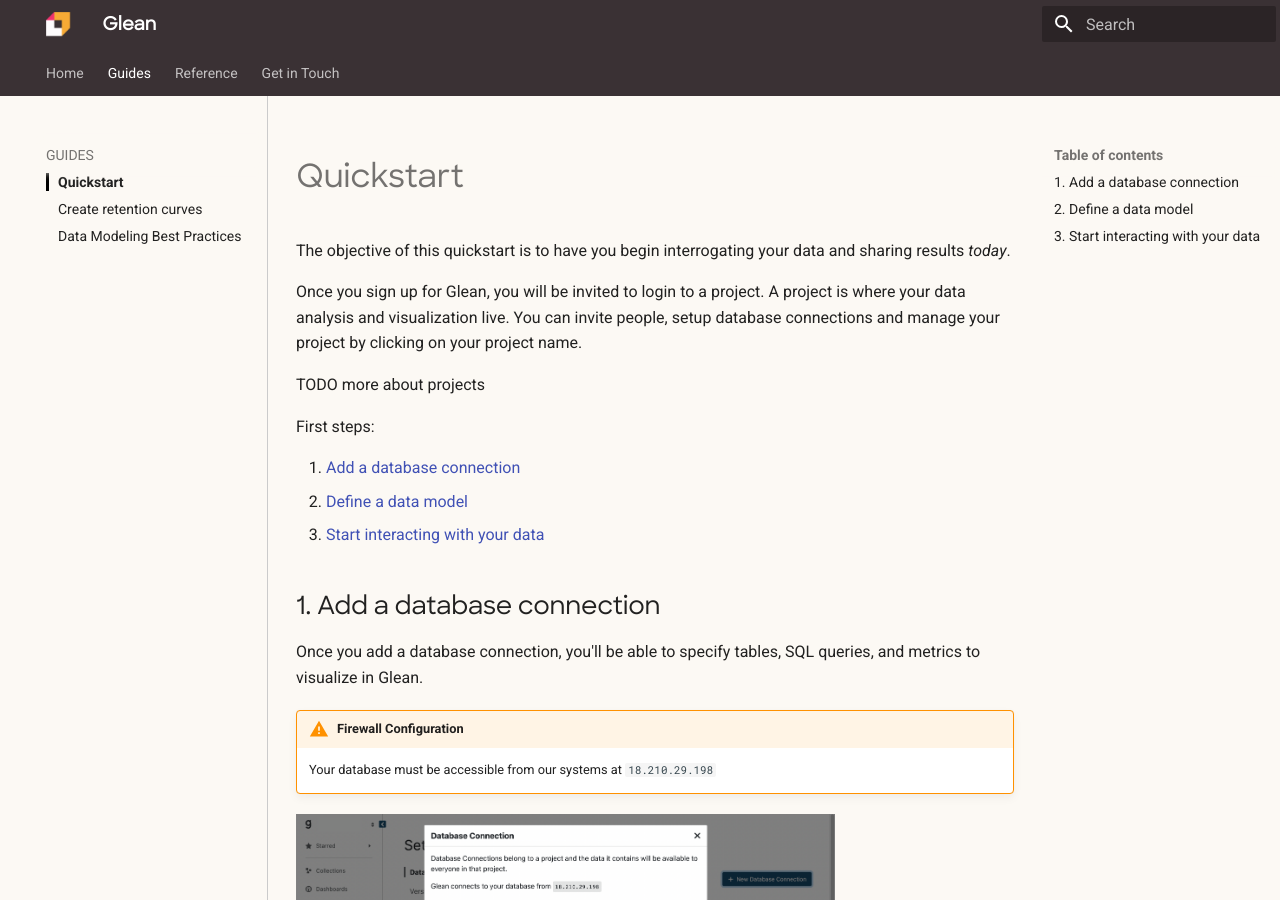
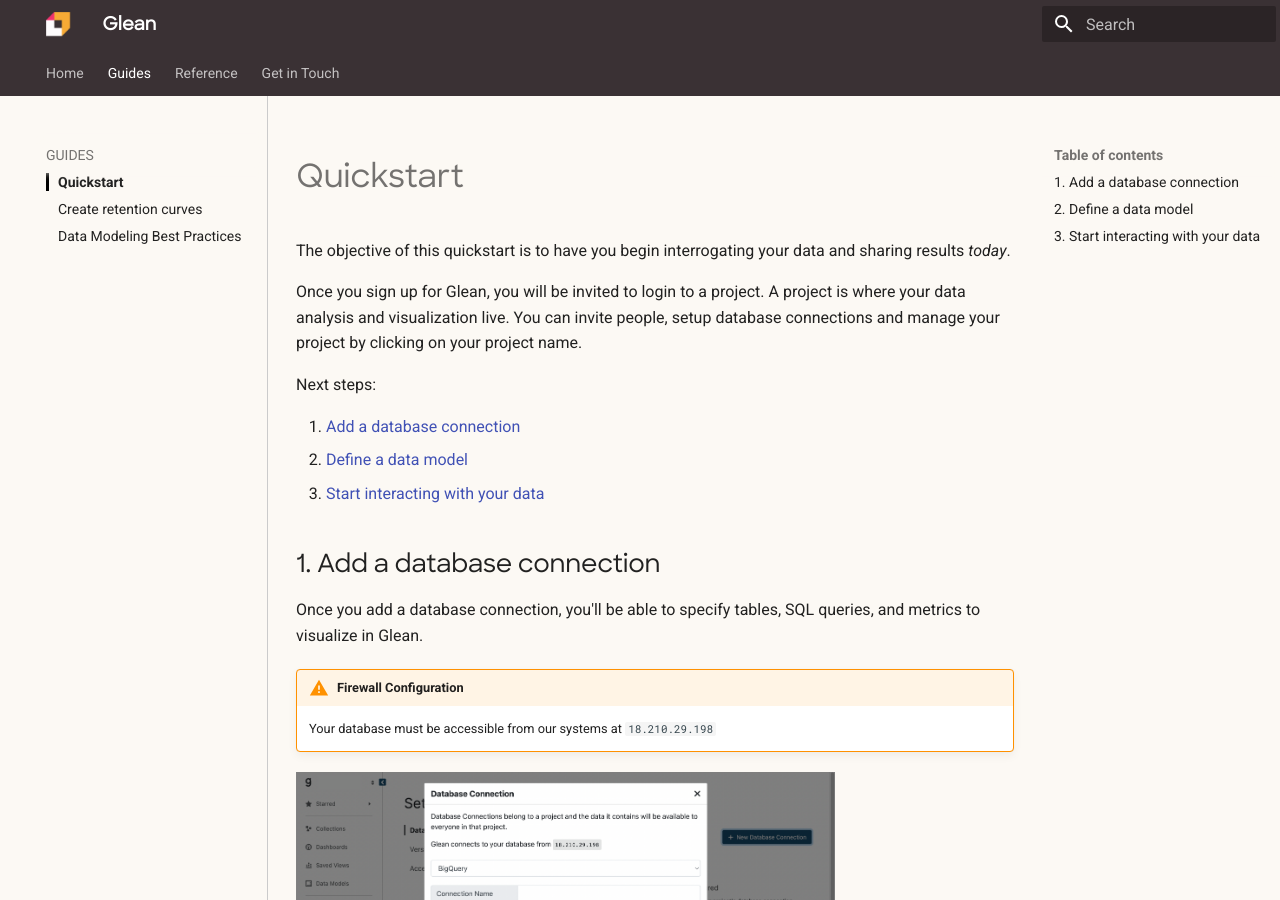
Before and after one commit to gleannyc/documentation, an MkDocs documentation site: the page built from docs/guides/quickstart/index.md, in a window 1280 px wide and 900 px high. Built offline with MkDocs 1.6.1 and Material for MkDocs 9.7.7, drawn with Linux system fonts in a browser that asks for light colours.

Commit message:
remove todo

```diff
--- a/docs/guides/quickstart/index.md
+++ b/docs/guides/quickstart/index.md
@@ -2,9 +2,7 @@
 
 Once you sign up for Glean, you will be invited to login to a project. A project is where your data analysis and visualization live. You can invite people, setup database connections and manage your project by clicking on your project name.
 
-TODO more about projects
-
-First steps:
+Next steps:
 
 1. [Add a database connection](#1-add-a-database-connection)
 2. [Define a data model](#2-data-model)
```
